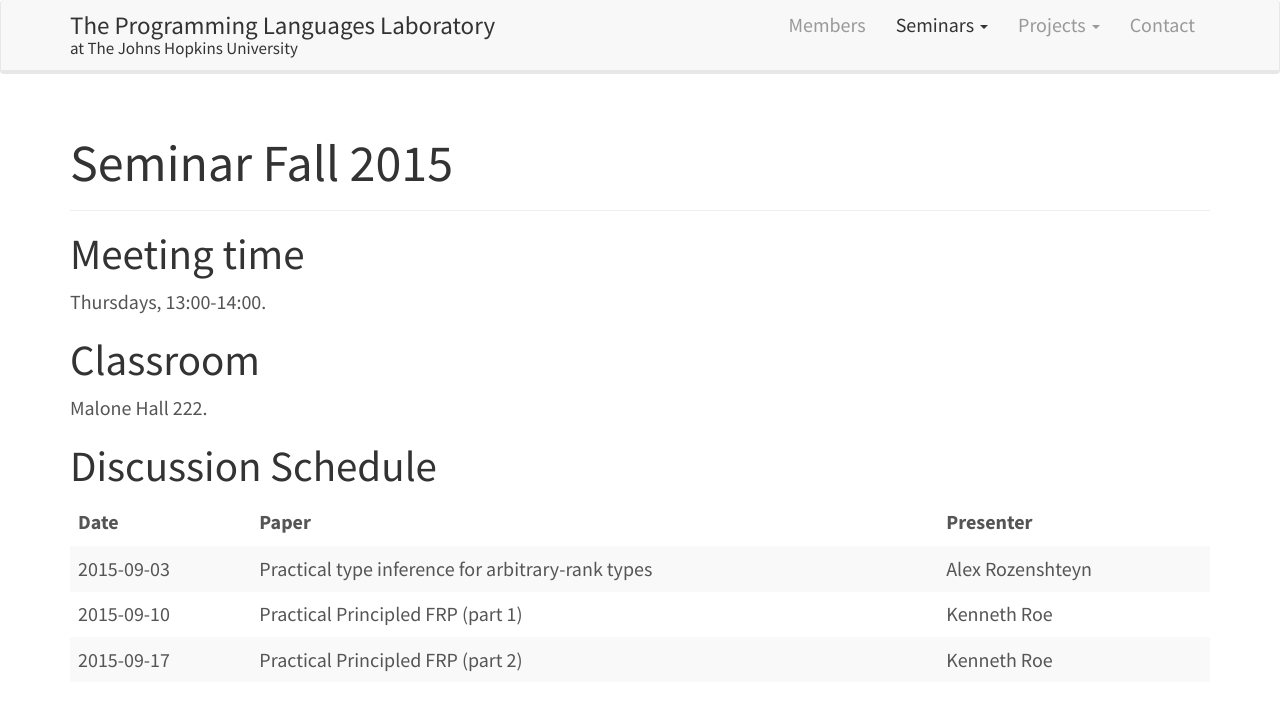
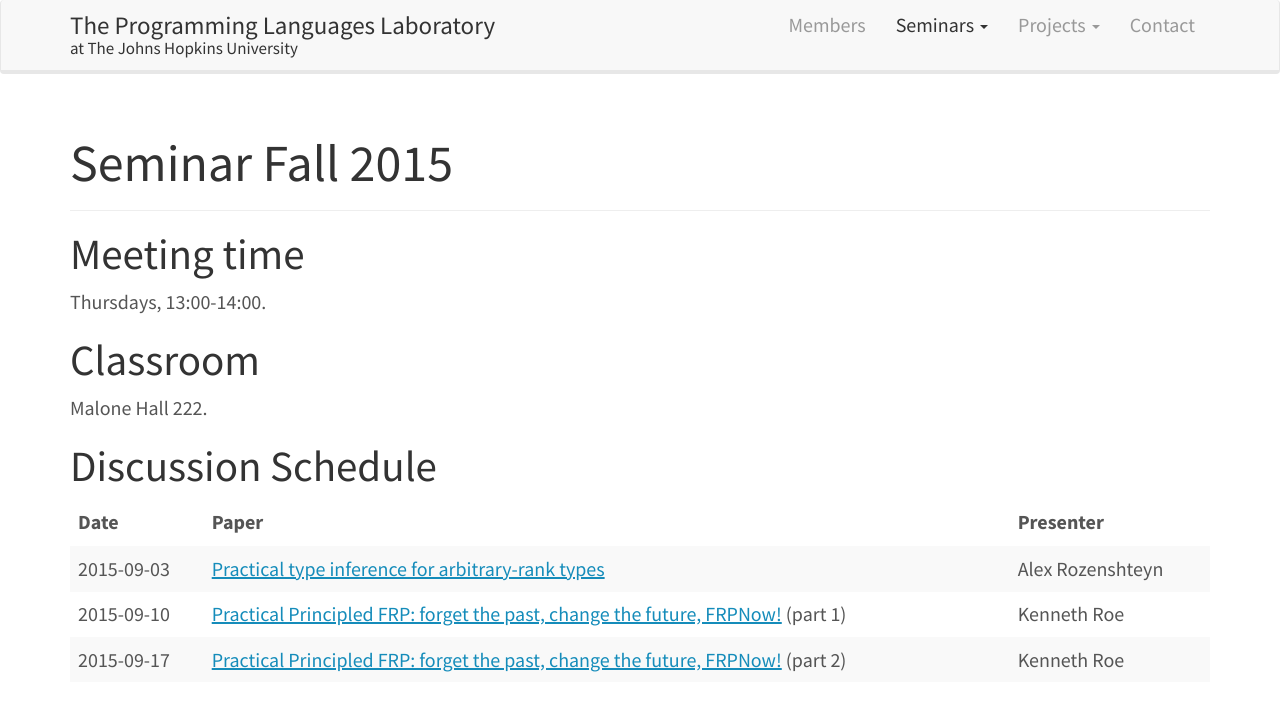
Before and after one commit to JHU-PL-Lab/www-pl-lab, a Jekyll site: the page built from seminars/fall-2015.md, in a window 1280 px wide. Shown: the top 711 px of the page. Built offline with Jekyll 4.4.1, drawn with Linux system fonts in a browser that asks for light colours.

```diff
--- a/seminars/fall-2015.md
+++ b/seminars/fall-2015.md
@@ -16,8 +16,8 @@ Malone Hall 222.
 Discussion Schedule
 -------------------
 
-|       Date | Paper                                             | Presenter        |
-|------------+---------------------------------------------------+------------------|
-| 2015-09-03 | Practical type inference for arbitrary-rank types | Alex Rozenshteyn |
-| 2015-09-10 | Practical Principled FRP (part 1)                 | Kenneth Roe      |
-| 2015-09-17 | Practical Principled FRP (part 2)                 | Kenneth Roe      |
+|       Date | Paper                                                                                                                         | Presenter        |
+|------------+-------------------------------------------------------------------------------------------------------------------------------+------------------|
+| 2015-09-03 | [Practical type inference for arbitrary-rank types](http://research.microsoft.com/en-us/um/people/simonpj/papers/higher-rank) | Alex Rozenshteyn |
+| 2015-09-10 | [Practical Principled FRP: forget the past, change the future, FRPNow!](http://dl.acm.org/citation.cfm?id=2784752) (part 1)   | Kenneth Roe      |
+| 2015-09-17 | [Practical Principled FRP: forget the past, change the future, FRPNow!](http://dl.acm.org/citation.cfm?id=2784752) (part 2)   | Kenneth Roe      |
```
